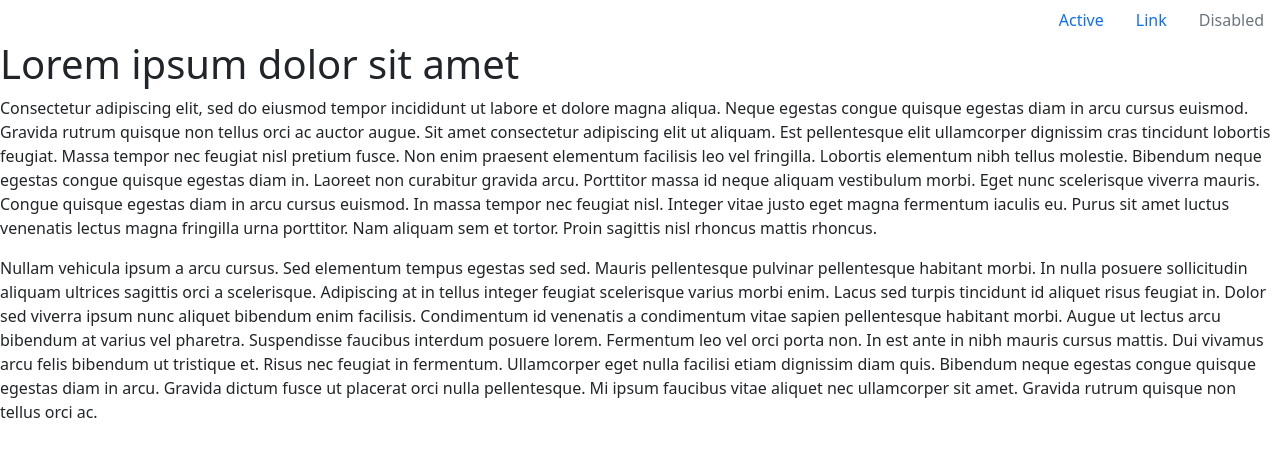
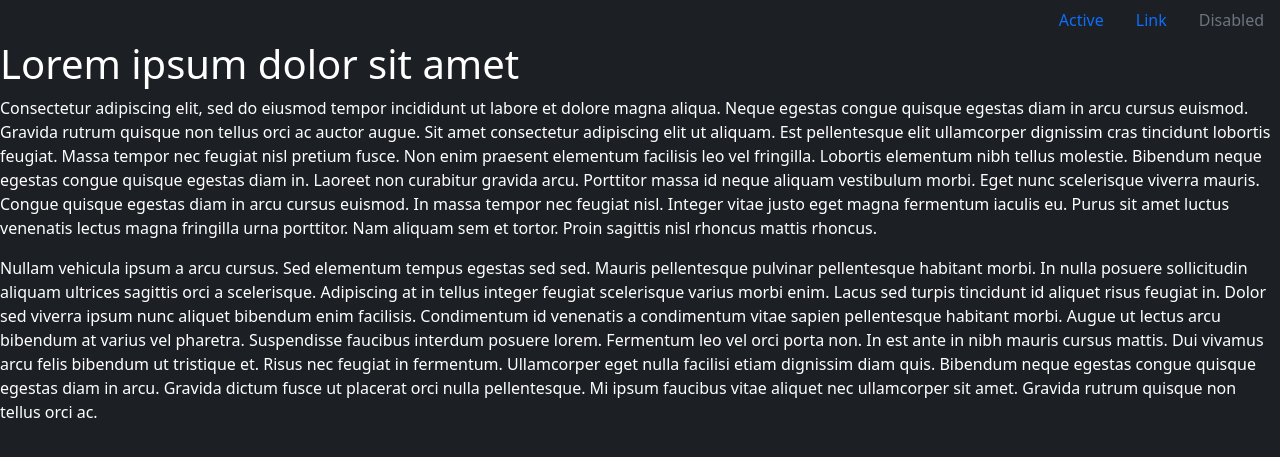
Before and after one commit to renegarciadieguez/urbanist-vancouver-portfolio, a Jekyll site: the page built from index.md, in a window 1280 px wide. Shown: the top 457 px of the page. Built offline with Jekyll 4.4.1, drawn with Linux system fonts in a browser that asks for light colours; nearby versions of some CDN libraries; our own code applies the rules of GitHub Pages for plain Markdown files; the list of posts is cut into pages by our own code.

Commit message:
Fixed default (#6)

```diff
--- a/_layouts/default.html
+++ b/_layouts/default.html
@@ -11,31 +11,16 @@
 
   <title>{{ site.name }}{% if page.title %} - {{ page.title }}{% endif %}</title>
 </head>
-<body>
-
+<body class="btn-dark">
   {% include navigation.html %}
 
-  {% if page.profile %}
-      {% include profile.html %}
+  {% if page.carousel %}
+    {% include carousel.html %}
   {% endif %}
 
-  <section id="wrapper" class="{% if page.profile %}home{% endif %}">
+  <section id="wrapper">
     {{ content }}
   </section>
 
-  <script src="https://ajax.googleapis.com/ajax/libs/jquery/2.1.1/jquery.min.js"></script>
-  <script src="{{ "/" | relative_url  }}assets/js/main.js"></script>
-  <script src="{{ "/" | relative_url  }}assets/js/highlight.js"></script>
-  <script>hljs.initHighlightingOnLoad();</script>
-
-  <script>
-    (function(i,s,o,g,r,a,m){i['GoogleAnalyticsObject']=r;i[r]=i[r]||function(){
-    (i[r].q=i[r].q||[]).push(arguments)},i[r].l=1*new Date();a=s.createElement(o),
-    m=s.getElementsByTagName(o)[0];a.async=1;a.src=g;m.parentNode.insertBefore(a,m)
-    })(window,document,'script','//www.google-analytics.com/analytics.js','ga');
-
-    ga('create', '{{ site.google_analytics }}', 'auto');
-    ga('send', 'pageview');
-  </script>
 </body>
 </html>
```
